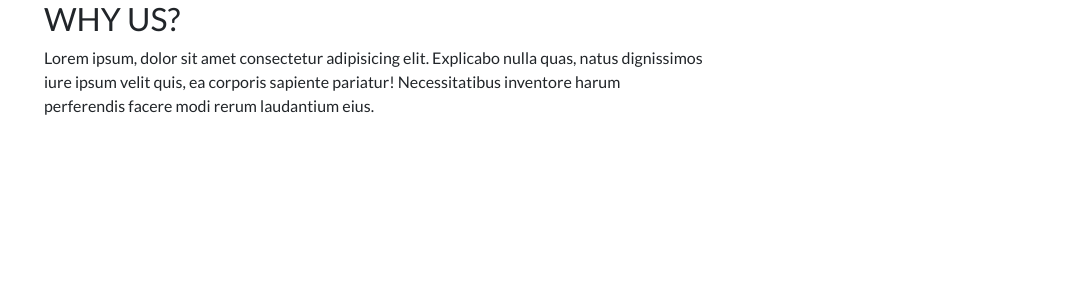
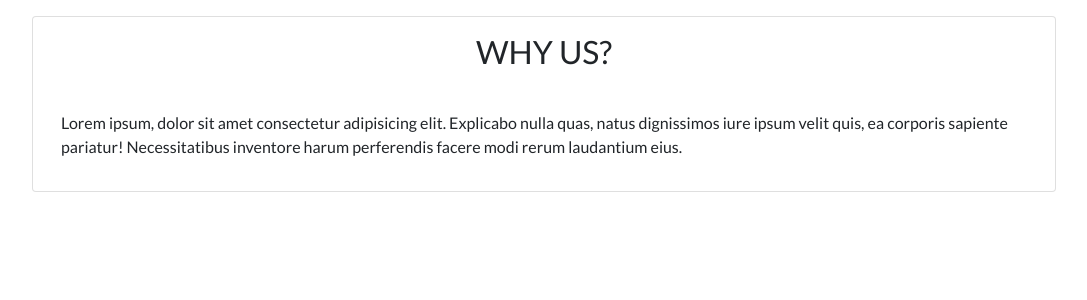
Before and after one commit to ShaneCDev/cna-ireland, a Django app: page /why/ in a window 1280 px wide. Shown: the part 164-464 px from the top of the page, without its empty margins (96-1183 px from the left). Run offline with Django 4.2, Linux system fonts and the light colour scheme; some libraries are stand-ins or nearby versions.

Commit message:
updated the navbar, and the why us page, I decided to reuse the bootstrap card cause I think its the cleanest

```diff
--- a/templates/includes/main-nav.html
+++ b/templates/includes/main-nav.html
@@ -1,7 +1,7 @@
 <div class="collapse navbar-collapse text-center" id="main-nav">
     <ul class="navbar-nav w-auto mx-auto justify-content-center">
         <li class="nav-item dropdown">
-            <a href="{% url 'why_us' %}" class="logo-font font-weight-bold nav-link text-white" id="clothing-link" data-bs-toggle="dropdown" aria-haspopup="true" aria-expanded="false">
+            <a href="{% url 'why' %}" class="logo-font font-weight-bold nav-link text-white" id="why-link" aria-haspopup="true" aria-expanded="false">
                 Why Us?
             </a>
         </li>
--- a/why/templates/why/why_us.html
+++ b/why/templates/why/why_us.html
@@ -13,12 +13,14 @@
 
 {% block content %}
     <div class="container">
-        <div class="row">
-            <div class="col-8">
-                <div class="head">
-                    <h2 class="logo-font text-dark">Why Us?</h2>
+        <div class="row justify-content-center">
+            <div class="col-12 card mb-4 mt-3">
+                <div class="card-body">
+                    <div class="card-title text-center">
+                        <h2 class="logo-font text-dark">Why Us?</h2>
+                    </div>
                 </div>
-                <div class="para">
+                <div class="card-body">
                     <p class="text-dark">
                         Lorem ipsum, dolor sit amet consectetur adipisicing elit.
                         Explicabo nulla quas,
--- a/why/urls.py
+++ b/why/urls.py
@@ -2,5 +2,5 @@ from django.urls import path
 from . import views
 
 urlpatterns = [
-    path('', views.why_us, name='why_us'),
+    path('', views.why_us, name='why'),
 ]
```
